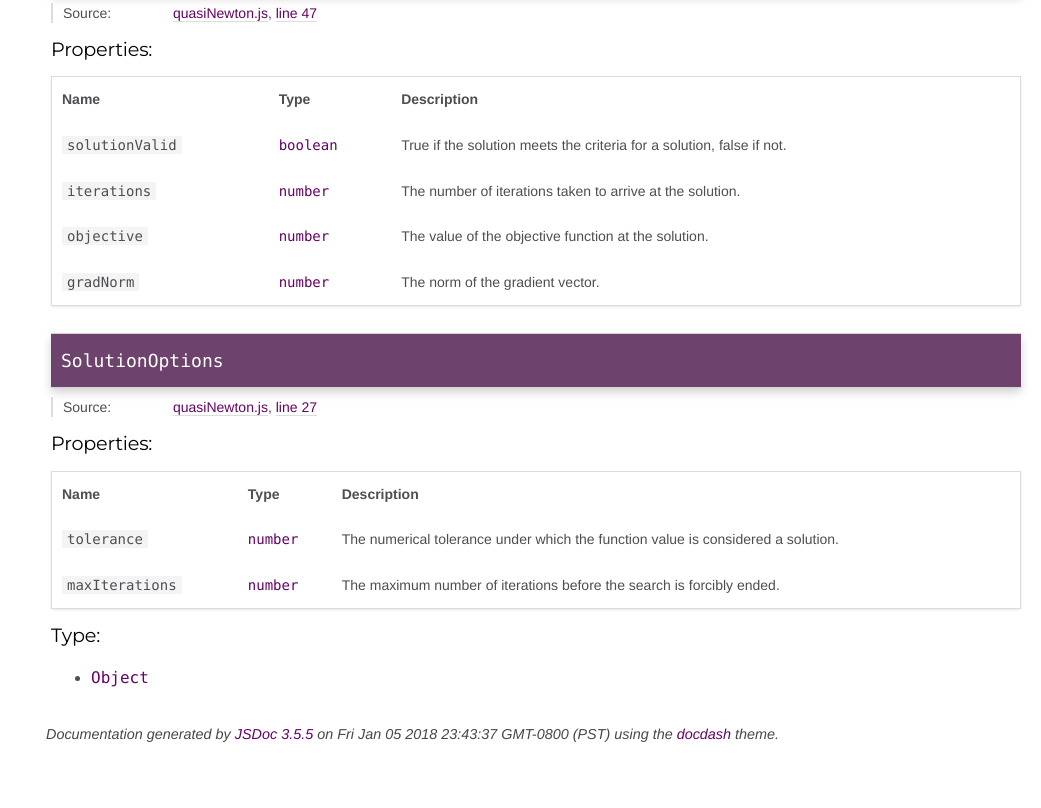
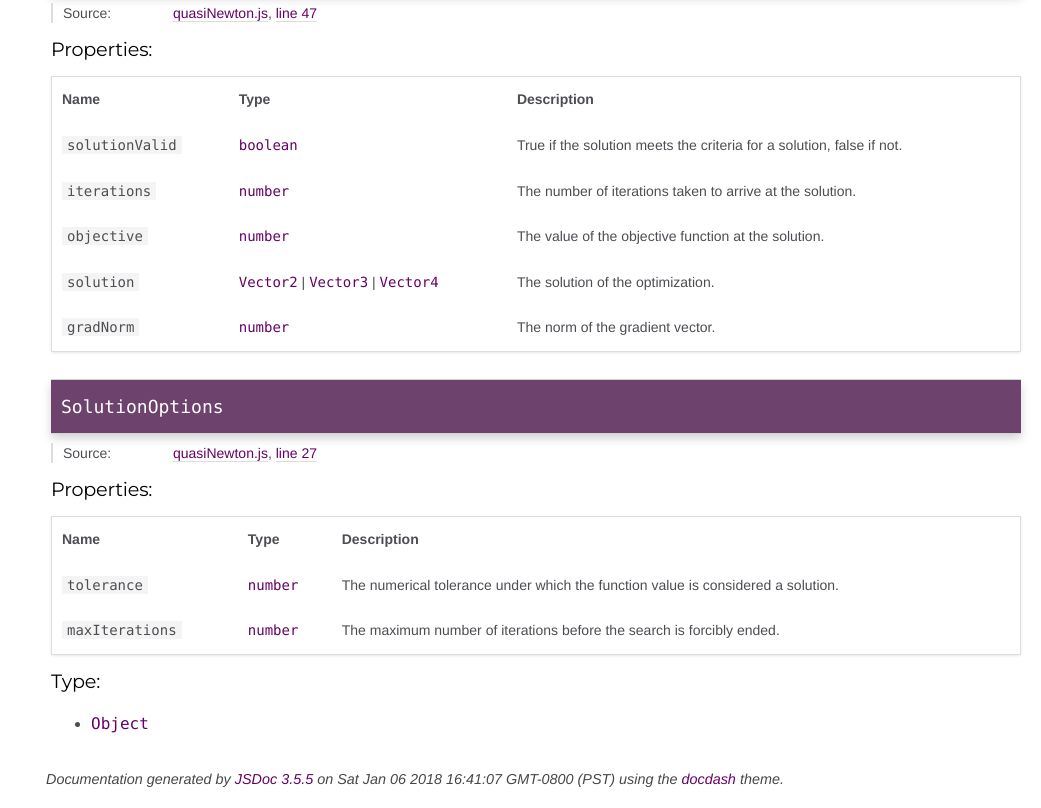
Before and after one commit to tab58/minimatrix-optimization, a website: page docs/global.html in a window 1280 px wide. Shown: the part 1443-2251 px from the top of the page, without its empty margins (239-1280 px from the left). Before the commit the page ends 2205 px from the top, so only its background shows below. Drawn offline with Linux system fonts and the light colour scheme.

Commit message:
Updated docs.

```diff
--- a/docs/global.html
+++ b/docs/global.html
@@ -754,6 +754,35 @@
 
         <tr>
 
+                <td class="name"><code>solution</code></td>
+
+
+            <td class="type">
+
+
+<span class="param-type">Vector2</span>
+|
+
+<span class="param-type">Vector3</span>
+|
+
+<span class="param-type">Vector4</span>
+
+
+
+            </td>
+
+
+
+
+
+            <td class="description last"><p>The solution of the optimization.</p></td>
+        </tr>
+
+
+
+        <tr>
+
                 <td class="name"><code>gradNorm</code></td>
 
 
@@ -949,7 +978,7 @@
 <br class="clear">
 
 <footer>
-    Documentation generated by <a href="https://github.com/jsdoc3/jsdoc">JSDoc 3.5.5</a> on Fri Jan 05 2018 23:43:37 GMT-0800 (PST) using the <a href="https://github.com/clenemt/docdash">docdash</a> theme.
+    Documentation generated by <a href="https://github.com/jsdoc3/jsdoc">JSDoc 3.5.5</a> on Sat Jan 06 2018 16:41:07 GMT-0800 (PST) using the <a href="https://github.com/clenemt/docdash">docdash</a> theme.
 </footer>
 
 <script>prettyPrint();</script>
--- a/src/quasiNewton.js
+++ b/src/quasiNewton.js
@@ -49,6 +49,7 @@ const defaults = Object.freeze({
  * @property {boolean} solutionValid True if the solution meets the criteria for a solution, false if not.
  * @property {number} iterations The number of iterations taken to arrive at the solution.
  * @property {number} objective The value of the objective function at the solution.
+ * @property {(Vector2|Vector3|Vector4)} solution The solution of the optimization.
  * @property {number} gradNorm The norm of the gradient vector.
  */
 
```
Also changed, not shown: docs/Optimization.html (+2 -2 lines), docs/index.html (+1 -1 lines), docs/index.js.html (+1 -1 lines), docs/quasiNewton.js.html (+3 -1 lines).
